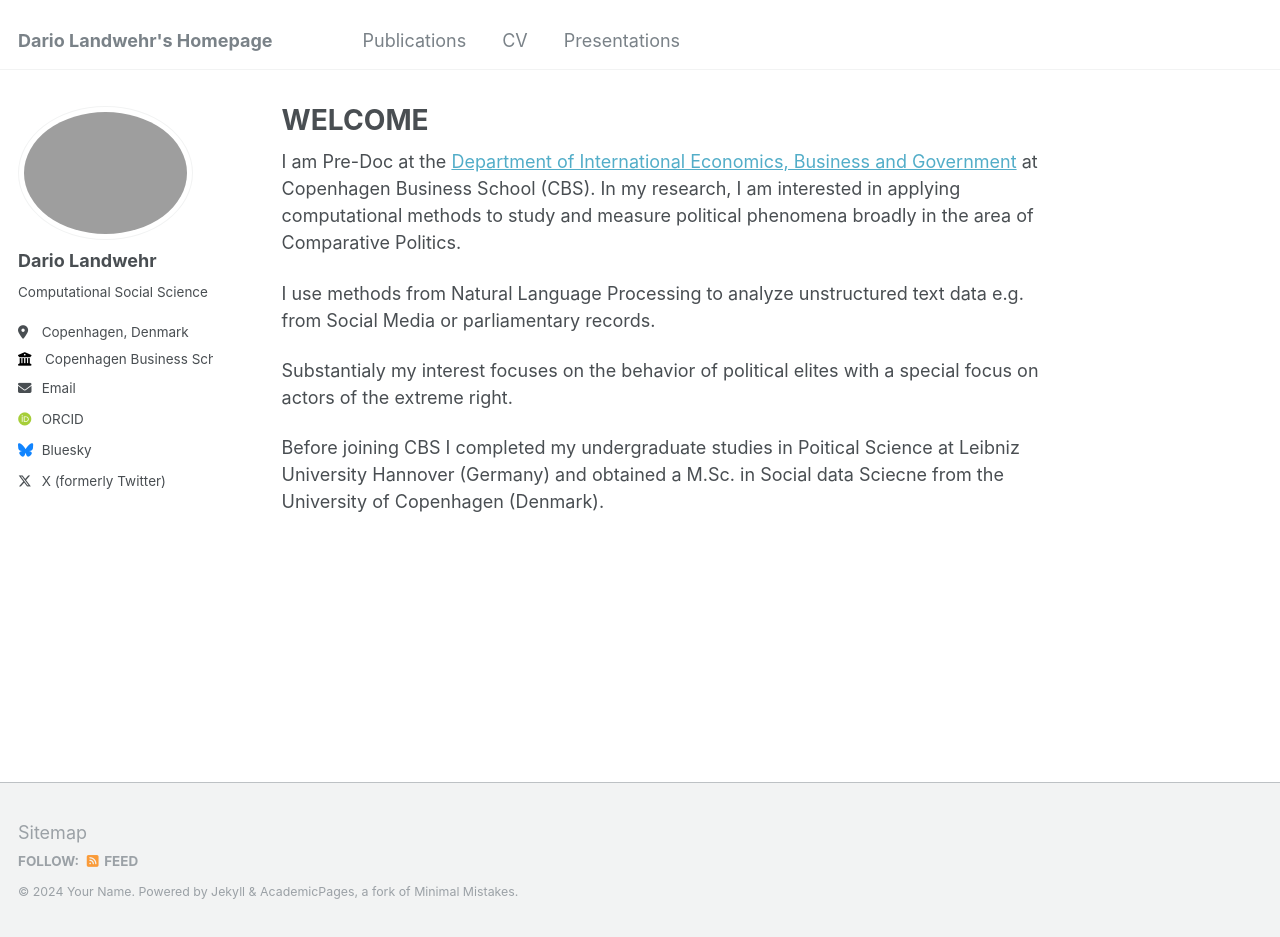
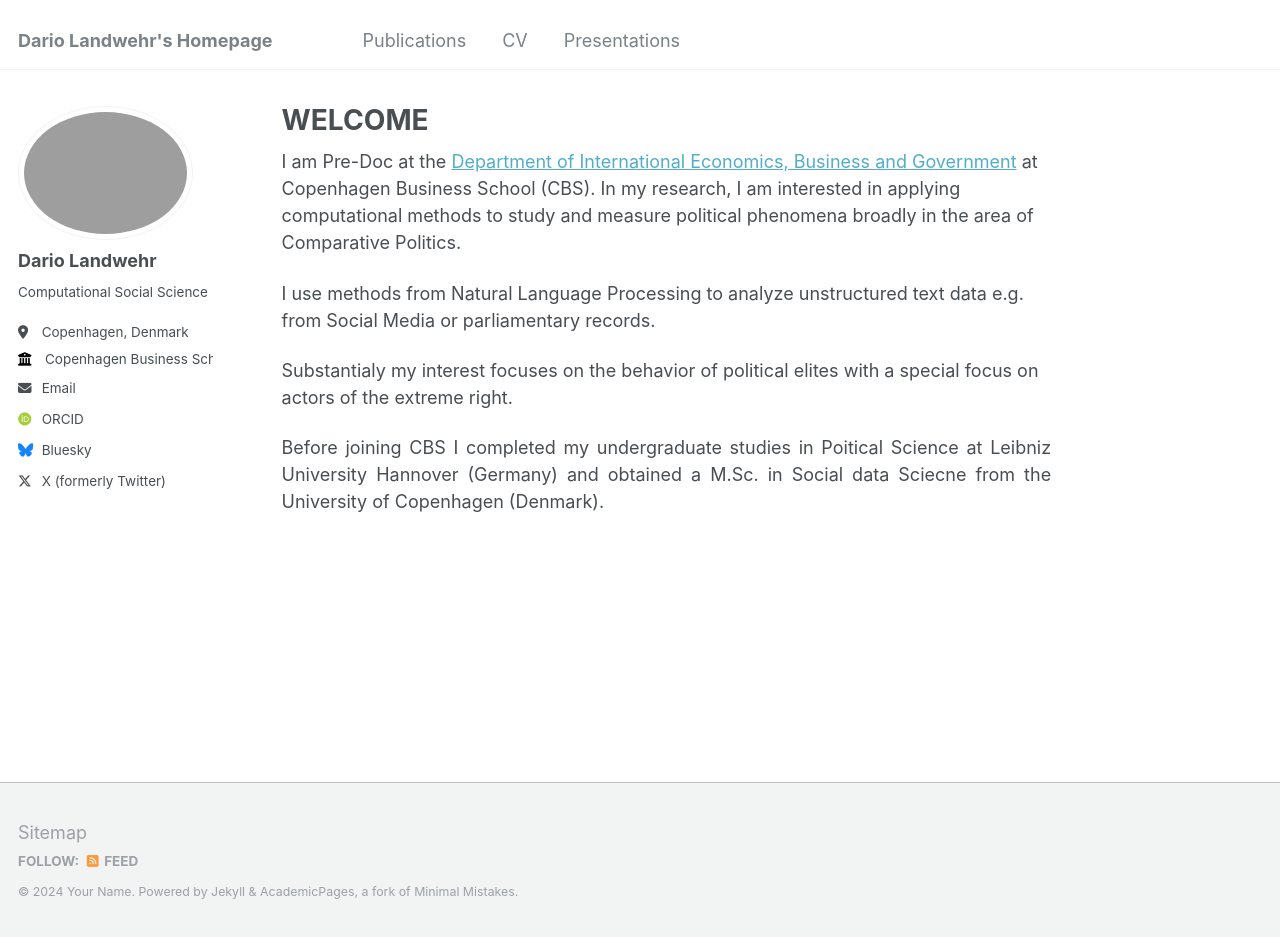
Before and after one commit to DarioLandwehr/DarioLandwehr.github.io, a Jekyll site: the page built from _pages/about.md, in a window 1280 px wide and 937 px high. Built offline with Jekyll 4.4.1, drawn with Linux system fonts in a browser that asks for light colours; some web fonts are replaced.

Commit message:
Update about.md

```diff
--- a/_pages/about.md
+++ b/_pages/about.md
@@ -15,6 +15,6 @@ I use methods from Natural Language Processing to analyze unstructured text data
 
 Substantialy my interest focuses on the behavior of political elites with a special focus on actors of the extreme right.
 
-Before joining CBS I completed my undergraduate studies in Poitical Science at Leibniz University Hannover (Germany) and obtained a M.Sc. in Social data Sciecne from the University of Copenhagen (Denmark).
+<p style='text-align: justify;'> Before joining CBS I completed my undergraduate studies in Poitical Science at Leibniz University Hannover (Germany) and obtained a M.Sc. in Social data Sciecne from the University of Copenhagen (Denmark). </p>
 
 [link to image by SQUAREBRACKETS text and then in NORMALBRACKETS path in github like images slash image png]: #
```
